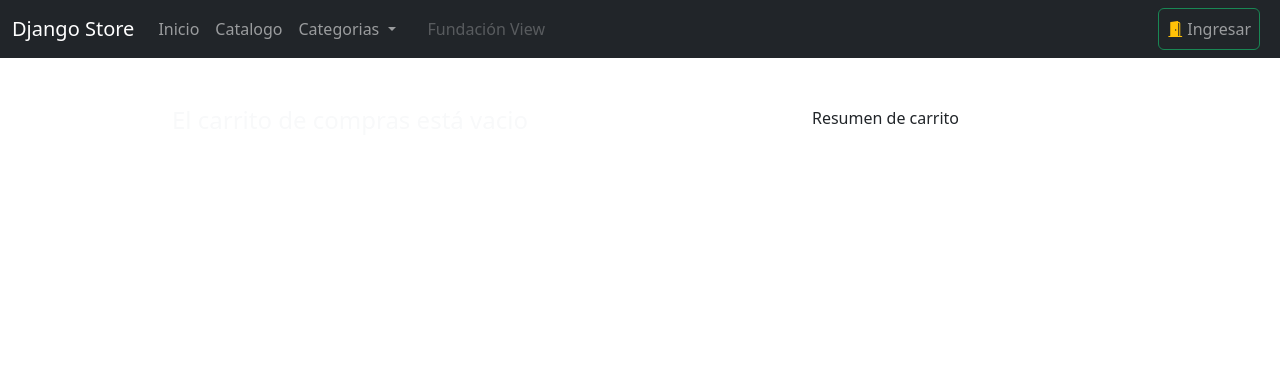
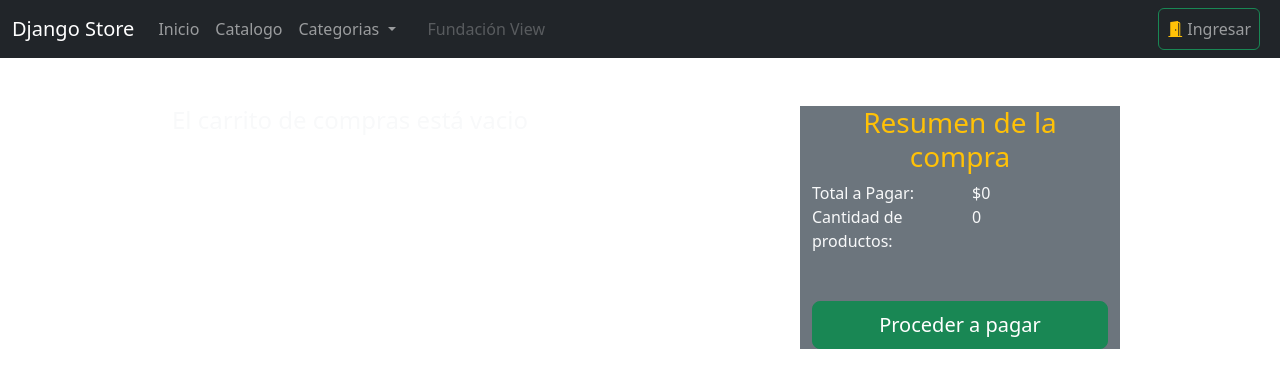
Before and after one commit to viewEder/tienda-django, a Django app: page /tienda/carrito/ in a window 1280 px wide. Shown: the top 388 px of the page. Run offline with Django 3.2, Linux system fonts and the light colour scheme; some libraries are stand-ins or nearby versions.

Commit message:
funcionalidades del carro

```diff
--- a/pedidos/templates/pedidos/carrito.html
+++ b/pedidos/templates/pedidos/carrito.html
@@ -12,32 +12,44 @@
                         {% if request.session.carro.items %}
                             <!-- Colocamos el resumen detallado del producto -->
                             <!-- Cabeceras-->
-                            <div class="col-4 text-center">
+                            <div class="col-3 text-center">
                                 <h5 class="text-center">Vista Previa</h5>
                             </div>
                             <div class="col-4 text-center">
                                 <h5 class="text-center">Nombre Producto</h5>
                             </div>
-                            <div class="col-2 text-center">
+                            <div class="col-3 text-center">
                                 <h5 class="text-center">Cant.</h5>
 
                             </div>
                             <div class="col-2 text-center">
-                                <h5 class="text-center">Total</h5>
+                                <h5 class="text-center">Costo producto</h5>
                             </div>
 
                             <!-- Recorremos el diccionario del carrito con el detalle del mismo: -->
 
                             {% for key, value in request.session.carro.items %}
-                                <div class="col-4 text-center">
-                                    <img src="{{ value.imagen.url }}" alt="" class="img-fluid">
+                                <div class="col-3 text-center">
+                                    <img src="{{ value.imagen }}" alt="" class="img-fluid">
                                 </div>
                                 <div class="col-4">
                                     <h6 class="text-success">{{ value.nombre }}</h6>
                                 </div>
-                                <div class="col-2 text-center">
-                                    <div class="form-control col">
-                                        <input type="text" class="form-control" value="{{ value.cantidad }}">
+                                <div class="col-3 text-center row">
+                                    <div class="btn-group" role="group" aria-label="Basic mixed styles example">
+                                        <a  href="{% url 'pedidos:restar' value.producto_id %}"
+                                            class="btn btn-danger">
+                                            <i class="bi bi-dash"></i>
+                                        </a>
+                                        <button type="button" class="btn btn-warning">{{ value.cantidad }}</button>
+                                        <button type="button" class="btn btn-success"> + </button>
+                                      </div>
+                                    <div class="col">
+                                        <a
+                                            href="{% url 'pedidos:eliminar' value.producto_id %}"
+                                            class="btn btn-danger btn-sm" >
+                                            <i class="bi bi-trash3-fill"></i>
+                                        </a>
                                     </div>
                                 </div>
                                 <div class="col-2 text-center">
@@ -52,8 +64,19 @@
 
                     </div>
                 </div>
-                <div class="col">
-                    Resumen de carrito
+                <div class="col bg-secondary text-light">
+                    <h3 class="text-center text-warning">Resumen de la compra</h3>
+                    <div class="row">
+                        <div class="col-6">Total a Pagar:</div>
+                        <div class="col-6">${{ Total_Carro |intcomma }}</div>
+                        <div class="col-6">Cantidad de productos:</div>
+                        <div class="col-6">{{ Cantidad_Carro }}</div>
+                        <div class="col-12 mt-5">
+                            <button class="btn btn-lg btn-success col-12 text-center">
+                                Proceder a pagar
+                            </button>
+                        </div>
+                    </div>
                 </div>
             </div>
         </section>
--- a/pedidos/urls.py
+++ b/pedidos/urls.py
@@ -15,4 +15,6 @@ urlpatterns = [
     # Urls del carrito de compras:
     path('carrito/', carritoCompras.as_view(), name = 'carrito'),
     path('agregar/<int:producto_id>', views.agregar_Producto, name='agregar'),
+    path('eliminar/<int:producto_id>', views.eliminar_Producto, name='eliminar'),
+    path('restar/<int:producto_id>', views.restar_Producto, name='restar'),
 ]
--- a/pedidos/views.py
+++ b/pedidos/views.py
@@ -34,3 +34,15 @@ def agregar_Producto(request, producto_id):
     # Ejecutamos el método agregarProducto:
     carro.agregarProducto(producto = producto)          # Pasamos la tupla del query al método de Carro
     return redirect('pedidos:catalogo')                 # Redireccionamos al catalogo de productos
+
+def eliminar_Producto(request, producto_id):
+    carro = Carro(request)                              # Creamos el objeto carro de la Clase Carro
+    producto = Producto.objects.get(id = producto_id)   # Obtenemos el producto y lo tomamos como referencia para sacarlo del carro
+    carro.eliminarProducto(producto = producto)         # Eliminamos el producto del carro
+    return redirect('pedidos:carrito')                  # Nos redirigimos al carrito de la tienda
+
+def restar_Producto(request, producto_id):
+    carro = Carro(request)                              # Creamos el objeto carro de la Clase Carro
+    producto = Producto.objects.get(id = producto_id)   # Obtenemos el producto y lo tomamos como referencia para sacarlo del carro
+    carro.restarProducto(producto = producto)           # Eliminamos el producto del carro
+    return redirect('pedidos:carrito')                  # Nos redirigimos al carrito de la tienda
```
Also changed, not shown: pedidos/carro.py (+11 -2 lines).
